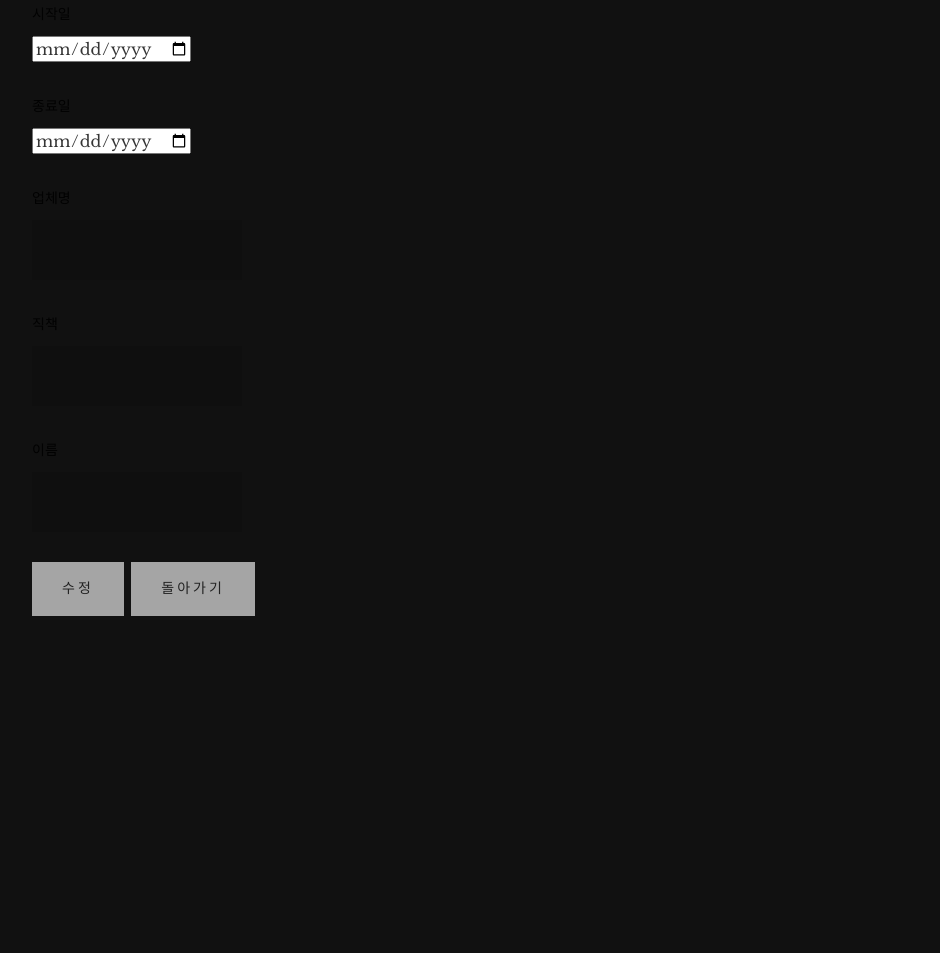
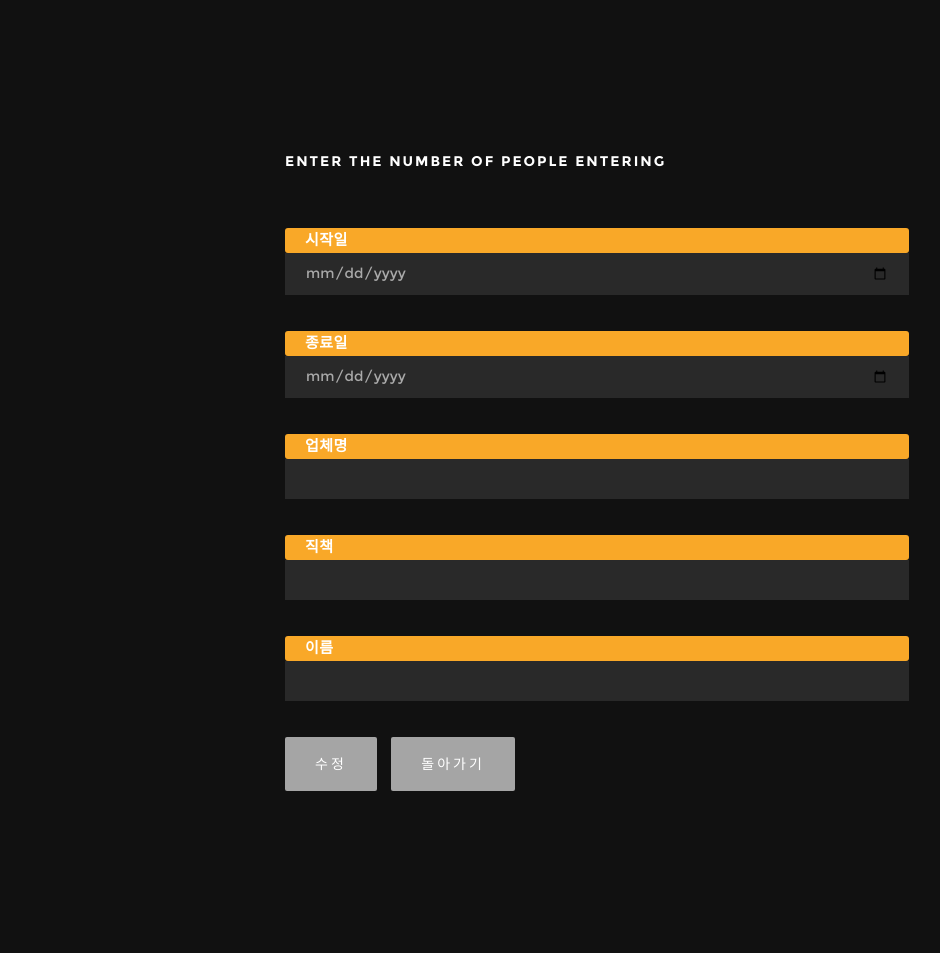
Before and after one commit to skskdmsdl/access-control, a Django app: template access_control/board/templates/board_detail.html in a window 1280 px wide. Shown: the whole page, without its empty margins (43-983 px from the left). Before the commit the page ends 616 px from the top, so only its background shows below. Run offline with Django 3.2, Linux system fonts and the light colour scheme; the template is opened without the code that fills it, so the values that code supplies are empty; some libraries are stand-ins or nearby versions.

Commit message:
템플릿 붙이기 완료

```diff
--- a/access_control/board/static/css/base.css
+++ b/access_control/board/static/css/base.css
@@ -371,6 +371,10 @@ textarea {
   padding: 0 20px;
 }
 
+.input-box {
+  padding: 0 200px;
+}
+
 .col-one {
   width: 8.33333%;
 }
@@ -431,6 +435,11 @@ textarea {
   [class*="col-"] {
     padding: 0 18px;
   }
+
+  .input-box  {
+    padding: 0 200px;
+  }
+
 }
 /* -------------------------------------------------------------------
  * tablets - (_grid.scss)
@@ -450,6 +459,10 @@ textarea {
   }
 
   [class*="col-"] {
+    padding: 0 15px;
+  }
+
+  .input-box  {
     padding: 0 15px;
   }
 
@@ -495,6 +508,10 @@ textarea {
     padding: 0 10px;
   }
 
+  .input-box  {
+    padding: 0 10px;
+  }
+
   .mob-1-4 {
     width: 25%;
   }
@@ -528,6 +545,10 @@ textarea {
     clear: both !important;
     margin-left: 0;
     margin-right: 0;
+    padding: 0;
+  }
+
+  .input-box  {
     padding: 0;
   }
 
@@ -773,3 +794,11 @@ textarea {
   margin-right: auto;
   text-align: center;
 }
+
+/* -------------------------------------------------------------------
+ * responsive:
+ * input box
+ * ------------------------------------------------------------------- */
+.input-box {
+  width: 100%;
+}
--- a/access_control/board/static/css/main.css
+++ b/access_control/board/static/css/main.css
@@ -103,7 +103,7 @@ h1, h2, h3, h4, h5, h6,
 }
 
 h3, .h03, h4, .h04 {
-  margin-bottom: 1.8rem;
+  margin-bottom: 5rem;
 }
 
 h5, .h05, h6, .h06 {
@@ -421,7 +421,7 @@ table {
   border-width: 0;
   width: 100%;
   max-width: 100%;
-  font-family: "librebaskerville-regular", sans-serif;
+  font-family: sans-serif;
 }
 
 th,
@@ -433,7 +433,7 @@ td {
 
 th {
   color: #151515;
-  font-family: "montserrat-bold", sans-serif;
+  font-family: sans-serif;
 }
 
 td {
@@ -546,13 +546,12 @@ fieldset {
   border: none;
 }
 
-input[type="email"],
 input[type="number"],
 input[type="search"],
 input[type="text"],
 input[type="tel"],
 input[type="url"],
-input[type="password"],
+input[type="date"],
 textarea,
 select {
   display: block;
@@ -574,6 +573,12 @@ select {
   transition: all 0.3s ease-in-out;
 }
 
+#contact .input-box input[type="text"],
+#contact .input-box input[type="date"] {
+  height: auto;
+  padding: .5rem 2rem;
+}
+
 .ss-custom-select {
   position: relative;
   padding: 0;
@@ -623,13 +628,12 @@ textarea {
   min-height: 25rem;
 }
 
-input[type="email"]:focus,
 input[type="number"]:focus,
 input[type="search"]:focus,
 input[type="text"]:focus,
 input[type="tel"]:focus,
 input[type="url"]:focus,
-input[type="password"]:focus,
+input[type="date"]:focus,
 textarea:focus,
 select:focus {
   color: #000000;
@@ -646,6 +650,7 @@ label, legend {
 input[type="checkbox"],
 input[type="radio"] {
   display: inline;
+  margin-block: auto;
 }
 
 label > .label-text {
@@ -717,21 +722,22 @@ input[type="submit"],
 input[type="reset"],
 input[type="button"] {
   display: inline-block;
-  font-family: "montserrat-bold", sans-serif;
+  font-family: sans-serif;
   font-size: 1.4rem;
   text-transform: uppercase;
   letter-spacing: .3rem;
   height: 5.4rem;
   line-height: 5.4rem;
   padding: 0 3rem;
-  margin: 0 .3rem 1.2rem 0;
+  margin: 0 1rem 1.2rem 0;
   background: #A5A5A5;
-  color: #222222;
+  color: #fff;
   text-decoration: none;
   cursor: pointer;
   text-align: center;
   white-space: nowrap;
   border: none;
+  border-radius: 2px;
   -moz-transition: all 0.3s ease-in-out;
   -o-transition: all 0.3s ease-in-out;
   -webkit-transition: all 0.3s ease-in-out;
@@ -821,6 +827,9 @@ input::-moz-focus-inner {
   padding: 0;
 }
 
+.right-btn {
+  float: right;
+}
 
 /* ===================================================================
  *  07. other components - (_others.scss)
@@ -1298,6 +1307,7 @@ header .header-logo a {
 }
 #header-menu-trigger.opaque {
   background-color: #000000;
+  border-radius: 0 3px 3px 0;
 }
 #header-menu-trigger.opaque .header-menu-text {
   background-color: #000000;
@@ -1312,6 +1322,7 @@ header .header-logo a {
   left: -75px;
   width: 75px;
   text-align: center;
+  border-radius: 3px 0 0 3px;
   background-color: transparent;
   -moz-transition: all 0.3s ease-in-out;
   -o-transition: all 0.3s ease-in-out;
@@ -2508,9 +2519,6 @@ html[data-useragent*='MSIE 10.0'] .scrolldown,
  *
  * ------------------------------------------------------------------- */
 #contact {
-  background-color: #111111;
-  background-image: url(../images/contact-bg.jpg);
-  background-repeat: no-repeat;
   background-position: center;
   -webkit-background-size: cover;
   -moz-background-size: cover;
@@ -2575,28 +2583,18 @@ html[data-useragent*='MSIE 10.0'] .scrolldown,
 }
 #contact form .form-field label {
   font-family: "montserrat-bold", sans-serif;
-  font-size: 1rem;
+  font-size: 1.5rem;
+  font-weight: bold;
   line-height: 1.4;
-  position: absolute;
   bottom: 1.5rem;
   right: 0;
   text-transform: uppercase;
   letter-spacing: .05rem;
-  padding: .6rem 2rem .6rem 2rem;
+  padding: .2rem 2rem .2rem 2rem;
   margin: 0;
-  color: #000000;
+  color: #fff;
   background: #f9a828;
   border-radius: 3px;
-}
-#contact form .form-field label::after {
-  position: absolute;
-  right: 15px;
-  top: 1px;
-  margin-top: -6px;
-  border-left: 5px solid transparent;
-  border-right: 5px solid transparent;
-  border-bottom: 5px solid #f9a828;
-  content: "";
 }
 #contact form ::-webkit-input-placeholder {
   color: rgba(255, 255, 255, 0.3);
@@ -2617,8 +2615,7 @@ html[data-useragent*='MSIE 10.0'] .scrolldown,
 }
 
 #contact input[type="text"],
-#contact input[type="password"],
-#contact input[type="email"],
+#contact input[type="date"],
 #contact textarea {
   width: 100%;
   color: rgba(255, 255, 255, 0.6);
@@ -2627,8 +2624,7 @@ html[data-useragent*='MSIE 10.0'] .scrolldown,
 }
 
 #contact input[type="text"]:focus,
-#contact input[type="password"]:focus,
-#contact input[type="email"]:focus {
+#contact input[type="date"]:focus {
   color: #FFFFFF;
 }
 
@@ -2925,6 +2921,7 @@ footer h4.h05::after {
 #go-top a {
   text-decoration: none;
   border: 0 none;
+  border-radius: 2px;
   display: block;
   height: 63px;
   width: 60px;
--- a/access_control/board/templates/board_detail.html
+++ b/access_control/board/templates/board_detail.html
@@ -1,11 +1,13 @@
 {% extends "base.html" %}
 
 {% block contents %}
-<div class="row mt-5">
-    <div class="col-12">
+<section id="contact">
+    <div class="row contact-content">
+        <div class="col-seven tab-full animate-this input-box">
+        <h5>Enter the number of people entering</h5>
         <form method="POST" action="{% url 'update' pk=board.id %}" enctype="multipart/form-data">
             {% csrf_token %}
-            <div class="form-group">
+            <div class="form-field">
                 <label for="start_date">시작일</label>
                 <input type="date" class="form-control" name="start_date" value="{{ board.start_date|date:'Y-m-d' }}" />
                 <label for="end_date">종료일</label>
@@ -22,4 +24,5 @@
         </form>
     </div>
 </div>
+</section>
 {% endblock %}
```
Also changed, not shown: access_control/board/templates/board_list.html (+9 -15 lines), access_control/board/templates/board_write.html (+8 -15 lines), access_control/static/css/main.css (+12 -8 lines), access_control/db.sqlite3.
